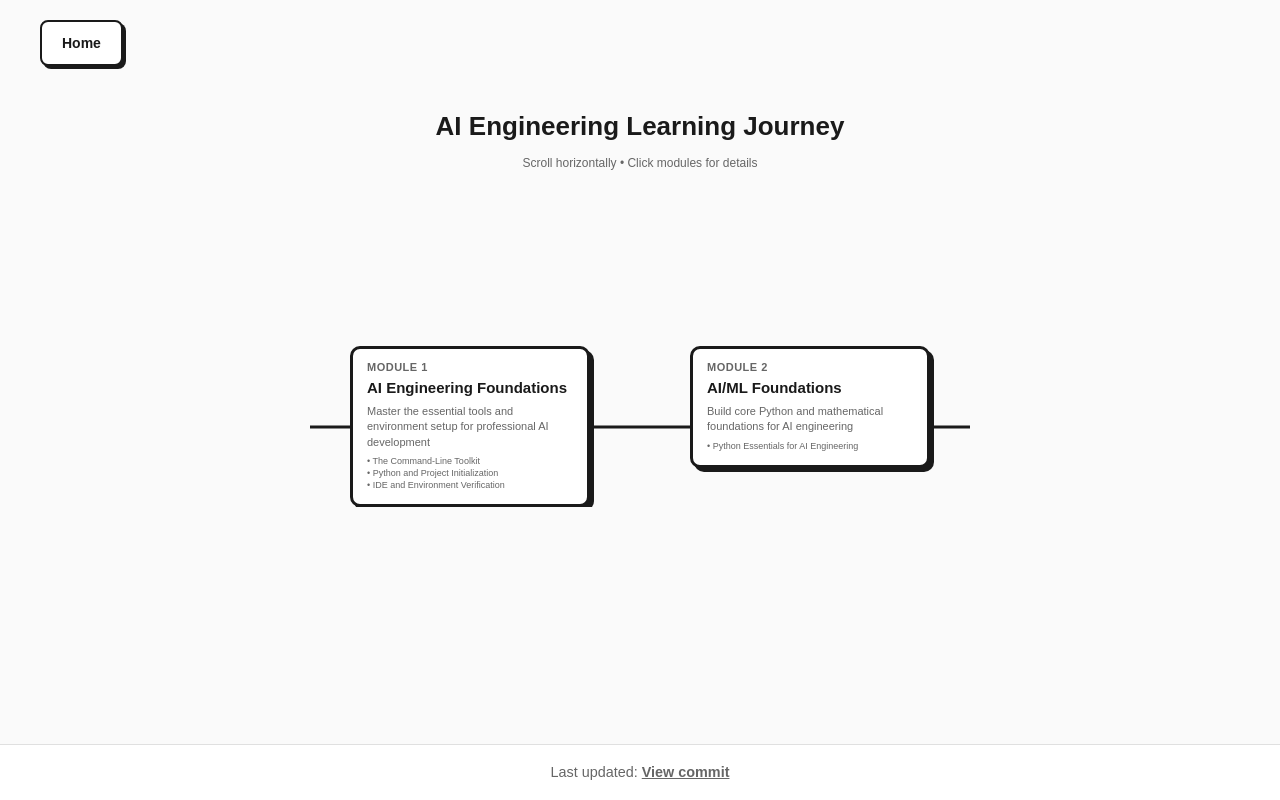
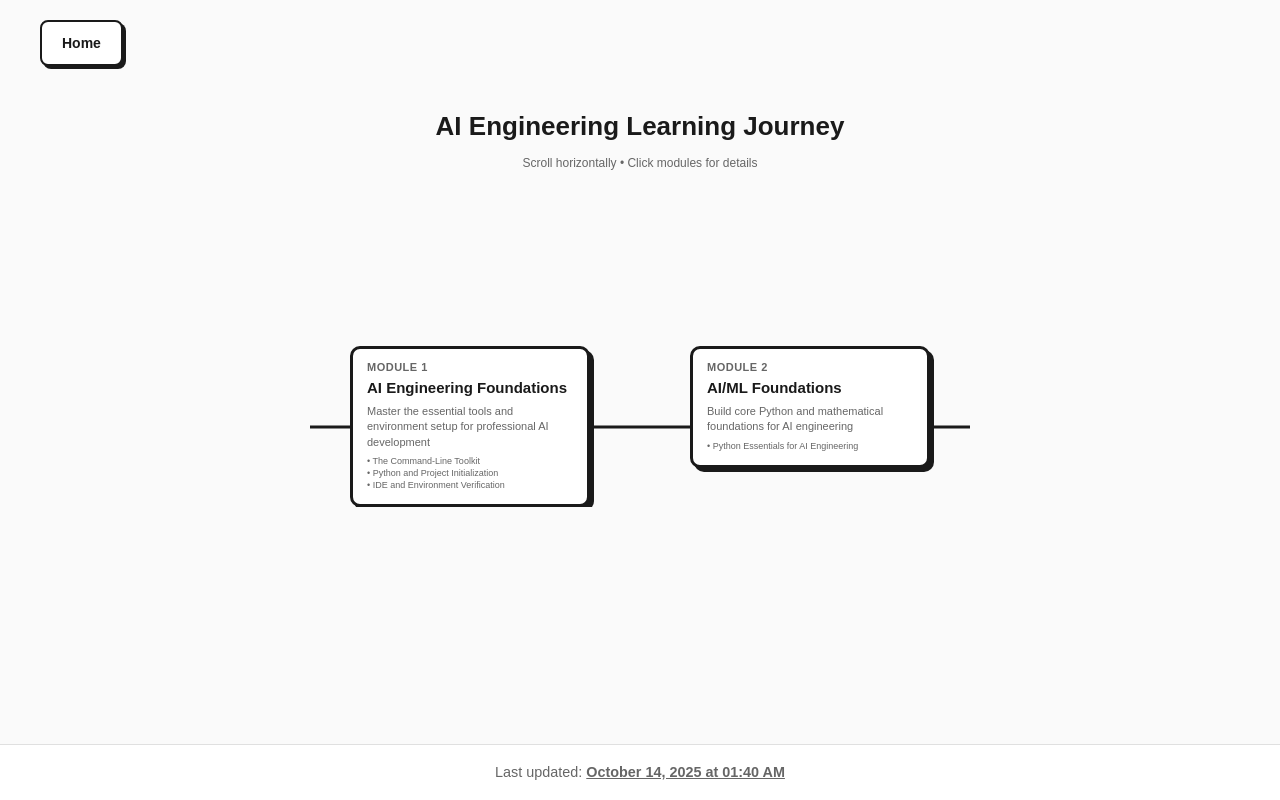
Before and after one commit to akshayaparida/portfolio, a Next.js app: page /learning-journey in a window 1280 px wide. Built offline with nearby package versions, Linux system fonts and the light colour scheme; a web font is replaced by a local one.

Commit message:
fix: display commit date and time instead of 'View commit' text in footer

```diff
--- a/src/app/learning-journey/page.tsx
+++ b/src/app/learning-journey/page.tsx
@@ -158,12 +158,12 @@ export default function LearningJourneyPage() {
       <footer className="footer">
         <p>
           Last updated: <a
-            href="https://github.com/akshayaparida/portfolio/commit/afae7426acb88a8a3d7006f56f14971e5a9911aa"
+            href="https://github.com/akshayaparida/portfolio/commit/6728986145281c69fc11f4d09cec6c74b614498c"
             target="_blank"
             rel="noopener noreferrer"
             style={{ color: 'inherit', textDecoration: 'underline' }}
           >
-            View commit
+            October 14, 2025 at 01:40 AM
           </a>
         </p>
       </footer>
```
